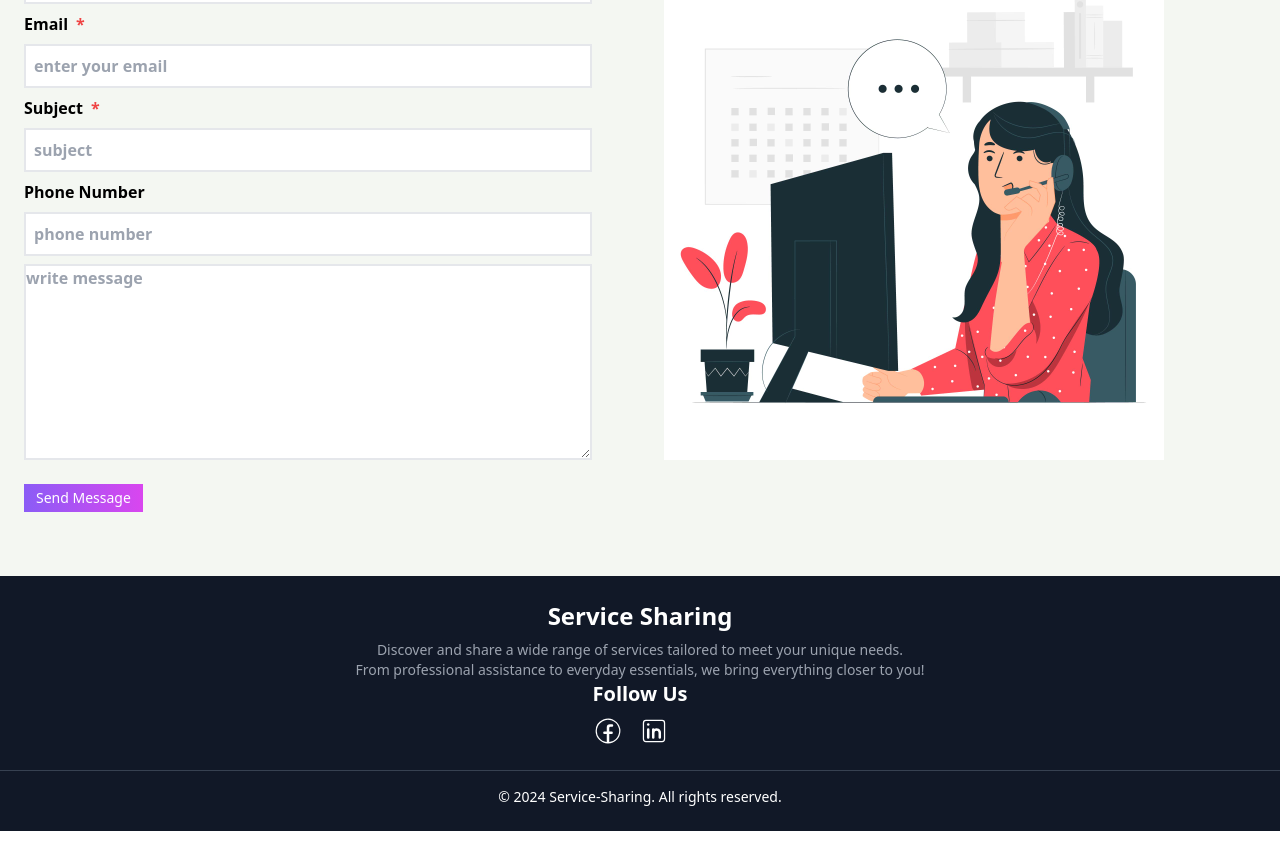
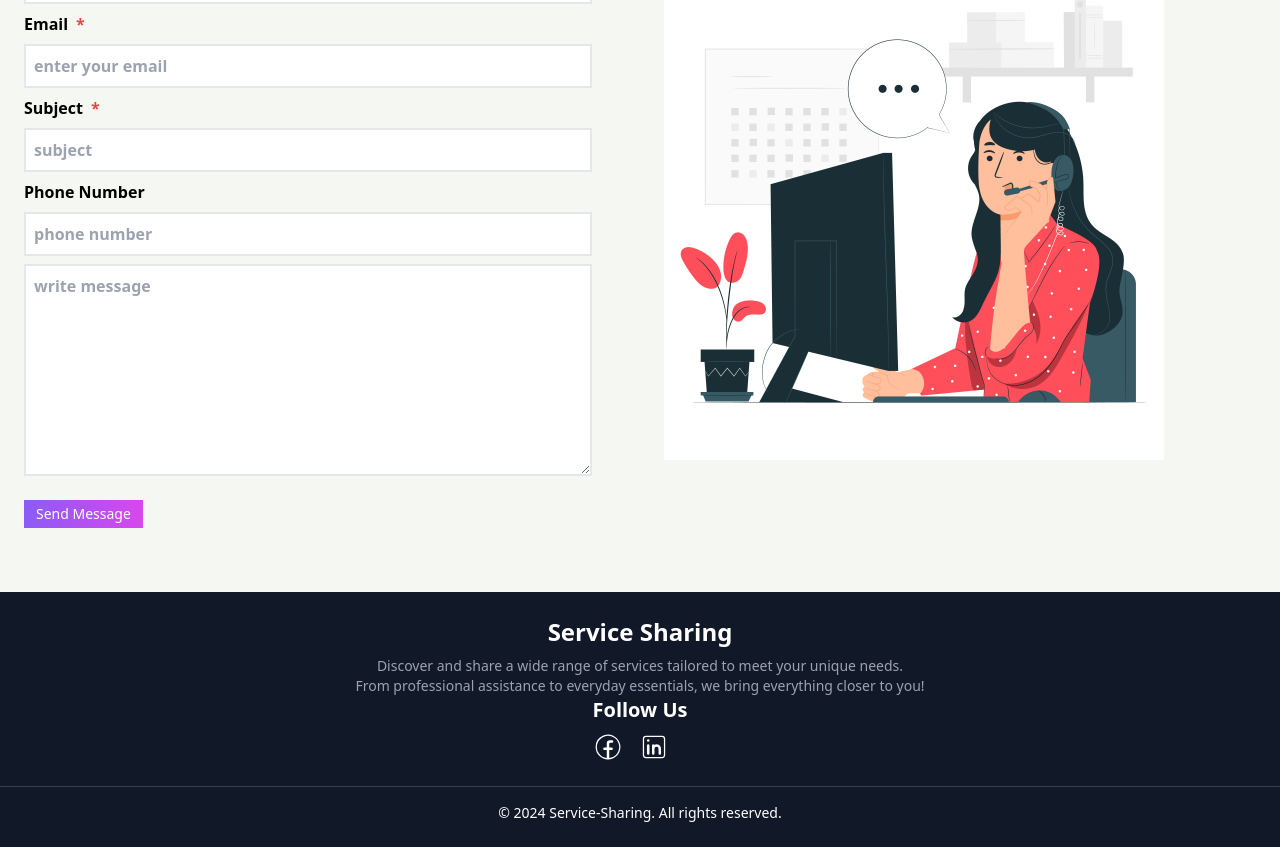
Before and after one commit to lilarani/service-sharing-client, a React (Vite) app: page / in a window 1280 px wide. Shown: the part 3362-4209 px from the top of the page. Built offline with nearby package versions, Linux system fonts and the light colour scheme; no server answers.

Commit message:
added tostify allert add post

```diff
--- a/src/components/Contact/Contact.jsx
+++ b/src/components/Contact/Contact.jsx
@@ -101,14 +101,14 @@ const Contact = () => {
                 rows={8}
                 name="message"
                 placeholder="write message"
-                className="border-2 focus:outline-none focus:border-purple-500  focus:shadow-sm"
+                className="border-2 focus:outline-none focus:border-purple-500 p-2 focus:shadow-sm"
                 value={formData.message}
                 onChange={handleChange}
               ></textarea>
             </div>
             <button
               type="submit"
-              className="bg-gradient-to-r from-violet-500 to-fuchsia-500 py-1 px-3 text-center text-white text-sm"
+              className="bg-gradient-to-r from-violet-500 to-fuchsia-500 py-1 px-3  text-center text-white text-sm"
             >
               Send Message
             </button>
```
